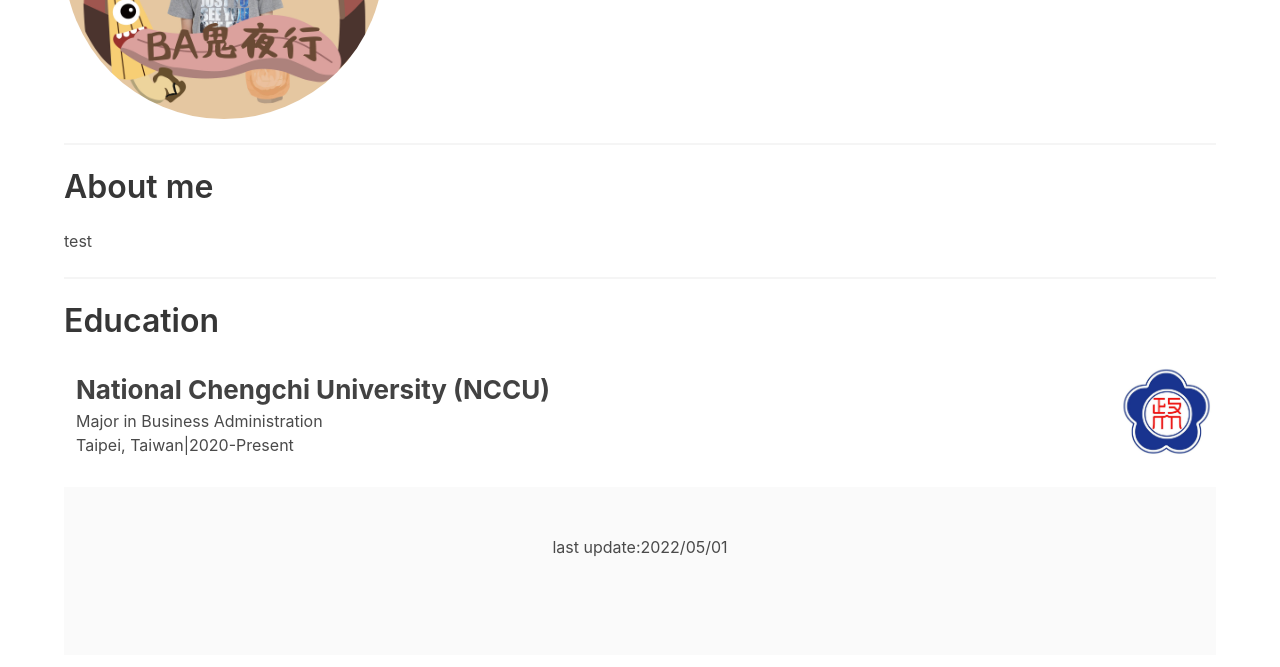
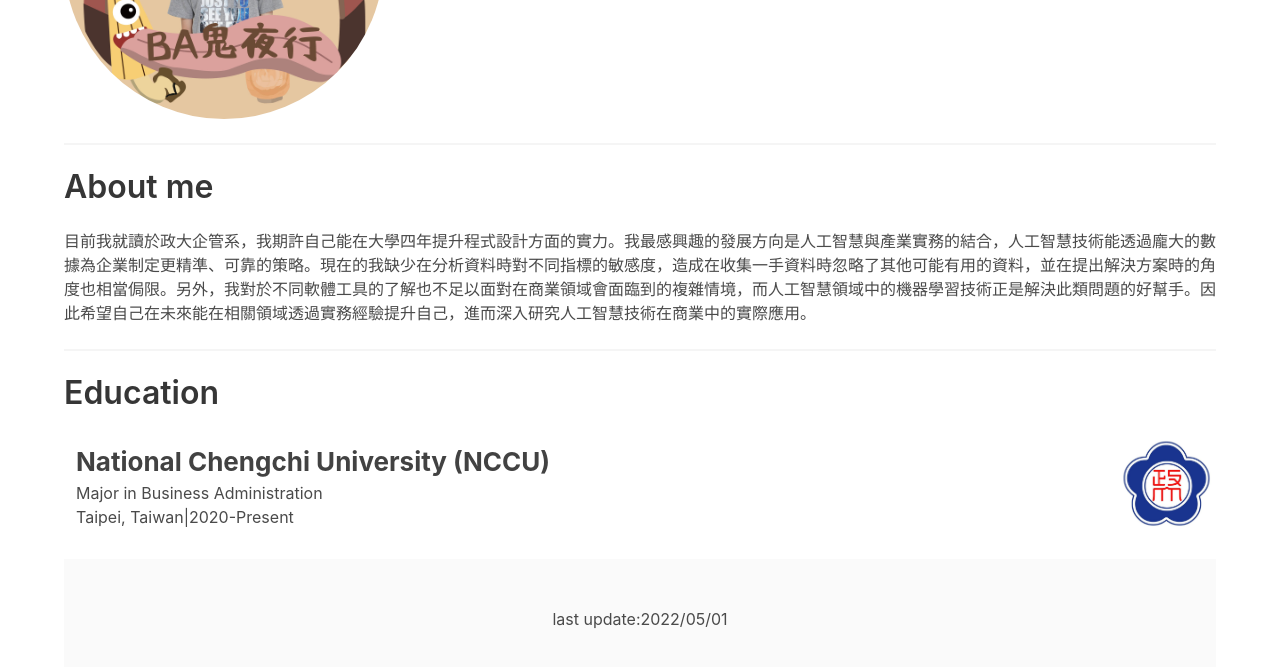
Before and after one commit to asrielI/asrielI.github.io, a plain HTML site: page index.html in a window 1280 px wide. Shown: the part 251-918 px from the top of the page. Drawn offline with nearby package versions, Linux system fonts and the light colour scheme.

Commit message:
add about me

```diff
--- a/index.html
+++ b/index.html
@@ -49,7 +49,7 @@
         <!--about me-->
         <div class="block">
             <p class="title">About me</p>
-            <p class="content">test</p>
+            <p class="content">目前我就讀於政大企管系，我期許自己能在大學四年提升程式設計方面的實力。我最感興趣的發展方向是人工智慧與產業實務的結合，人工智慧技術能透過龐大的數據為企業制定更精準、可靠的策略。現在的我缺少在分析資料時對不同指標的敏感度，造成在收集一手資料時忽略了其他可能有用的資料，並在提出解決方案時的角度也相當侷限。另外，我對於不同軟體工具的了解也不足以面對在商業領域會面臨到的複雜情境，而人工智慧領域中的機器學習技術正是解決此類問題的好幫手。因此希望自己在未來能在相關領域透過實務經驗提升自己，進而深入研究人工智慧技術在商業中的實際應用。</p>
         </div>
 
         <hr/>
```
